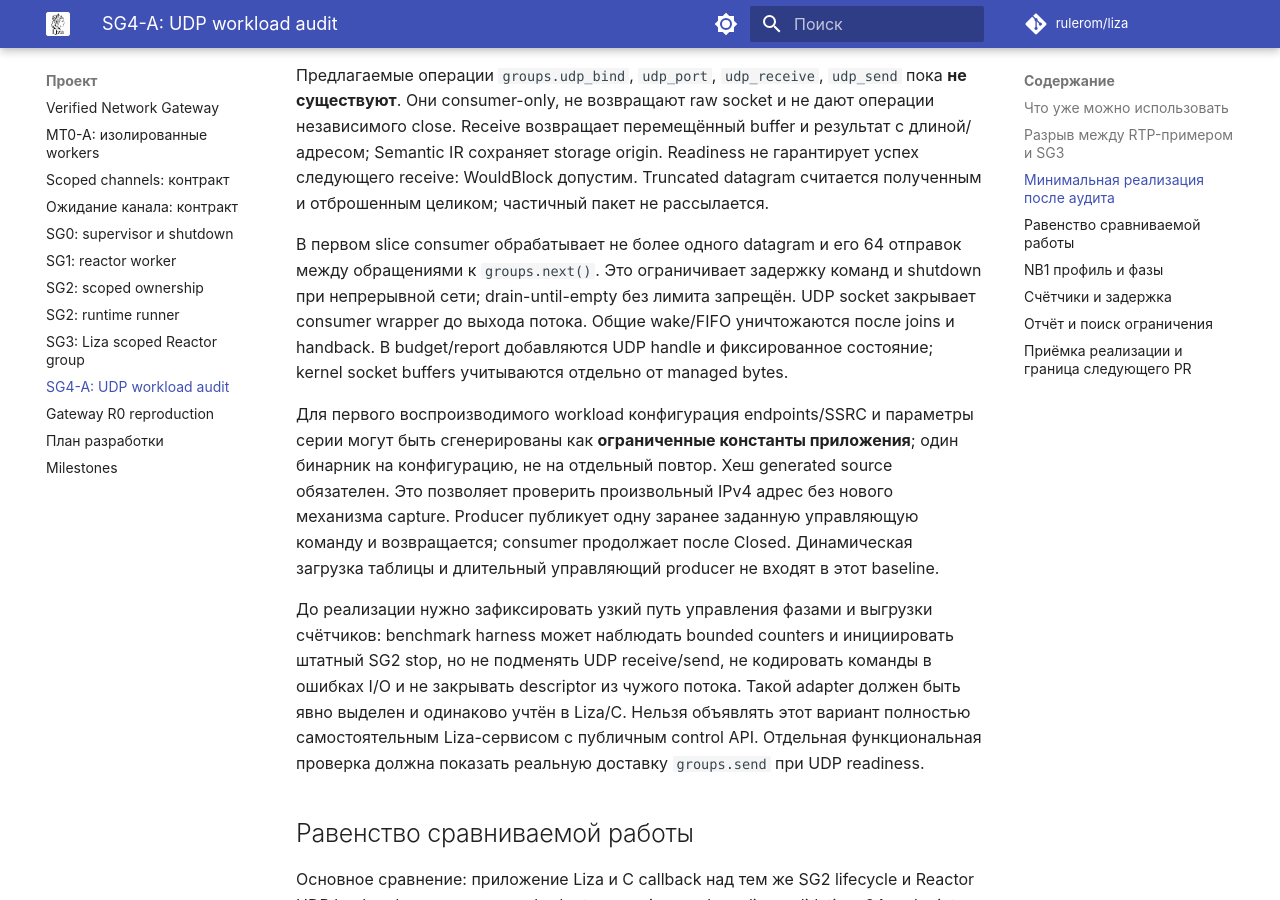
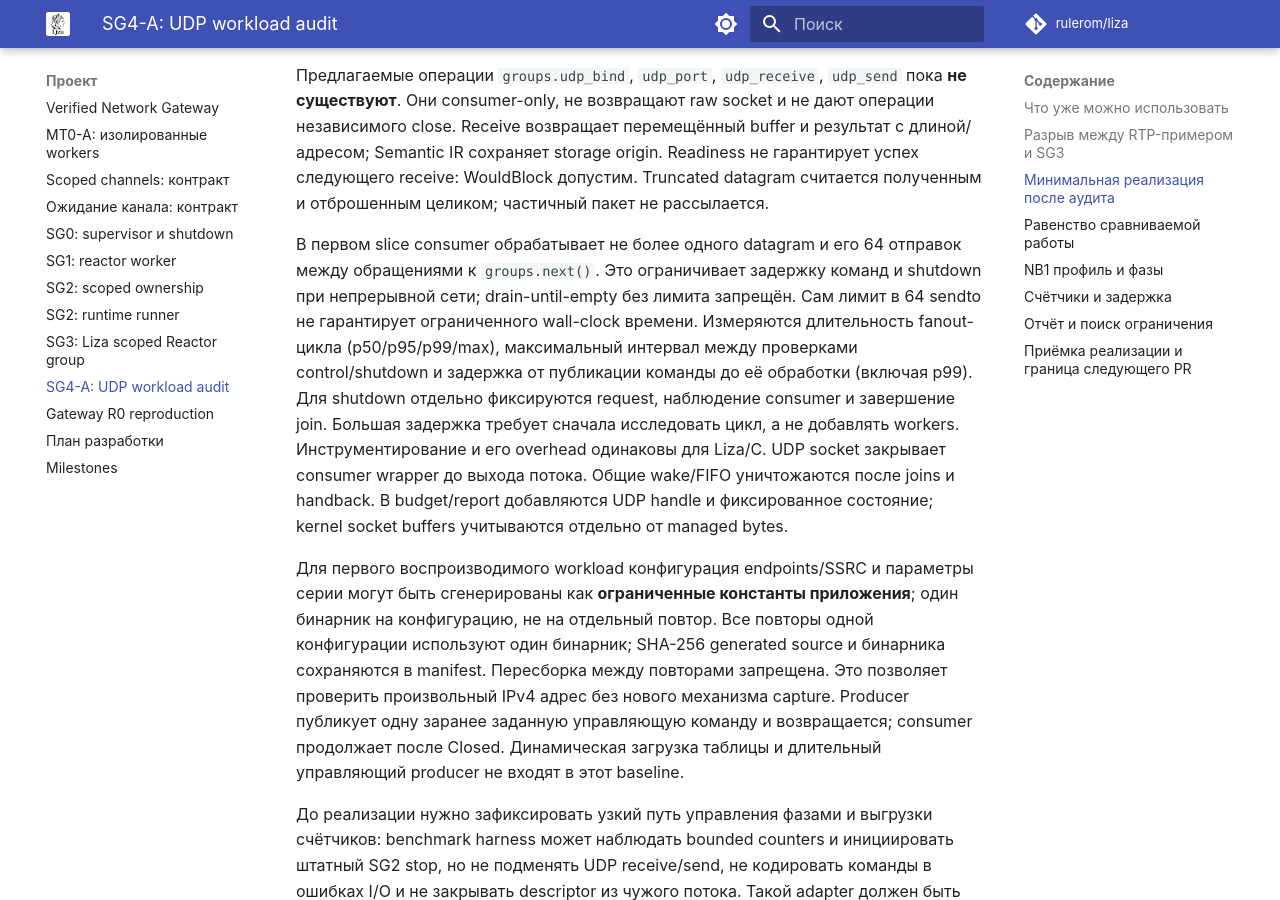
Before and after one commit to rulerom/liza, an MkDocs documentation site: the page built from docs/sg4-a-udp-baseline.md, in a window 1280 px wide and 900 px high, scrolled down 2107 px. Built offline with MkDocs 1.6.1 and Material for MkDocs 9.7.7, drawn with Linux system fonts in a browser that asks for light colours; comment, search, counter and statistics services are not loaded; some of the changed text lies outside the part shown.

Commit message:
docs: clarify SG4 readiness timing and implementation stages

```diff
--- a/docs/sg4-a-udp-baseline.md
+++ b/docs/sg4-a-udp-baseline.md
@@ -72,14 +72,22 @@
 
 В первом slice consumer обрабатывает не более одного datagram и его 64 отправок
 между обращениями к `groups.next()`. Это ограничивает задержку команд и shutdown
-при непрерывной сети; drain-until-empty без лимита запрещён. UDP socket закрывает
+при непрерывной сети; drain-until-empty без лимита запрещён. Сам лимит в 64 sendto
+не гарантирует ограниченного wall-clock времени. Измеряются длительность
+fanout-цикла (p50/p95/p99/max), максимальный интервал между проверками control/shutdown
+и задержка от публикации команды до её обработки (включая p99).
+Для shutdown отдельно фиксируются request, наблюдение consumer и завершение join.
+Большая задержка требует сначала исследовать цикл, а не добавлять workers.
+Инструментирование и его overhead одинаковы для Liza/C. UDP socket закрывает
 consumer wrapper до выхода потока. Общие wake/FIFO уничтожаются после joins и
 handback. В budget/report добавляются UDP handle и фиксированное состояние;
 kernel socket buffers учитываются отдельно от managed bytes.
 
 Для первого воспроизводимого workload конфигурация endpoints/SSRC и параметры
 серии могут быть сгенерированы как **ограниченные константы приложения**; один
-бинарник на конфигурацию, не на отдельный повтор. Хеш generated source обязателен.
+бинарник на конфигурацию, не на отдельный повтор. Все повторы одной конфигурации
+используют один бинарник; SHA-256 generated source и бинарника сохраняются
+в manifest. Пересборка между повторами запрещена.
 Это позволяет проверить произвольный IPv4 адрес без нового механизма capture.
 Producer публикует одну заранее заданную управляющую команду и возвращается;
 consumer продолжает после Closed. Динамическая загрузка таблицы и длительный
@@ -126,6 +134,11 @@
 В длительных сериях collector обязан использовать полный ordinal, а не только
 16-bit RTP sequence. Каждый запуск имеет отдельную идентичность в артефактах;
 старые datagrams не должны попадать в следующий запуск.
+
+Readiness acknowledgement публикуется только после успешного создания и bind UDP
+endpoint, его включения в wait set и готовности consumer обслуживать вход.
+Запуск процесса сам по себе не является Ready. Warmup начинается только после
+этого подтверждения; startup failure завершает серию без измерения throughput.
 
 Фазы: setup → readiness acknowledgement → warmup в тех же процессах → подтверждённый
 reset счётчиков/новый диапазон sequence → 5 s подачи → 0.5 s fanout drain →
@@ -208,8 +221,15 @@
 в consumer; joins/handback до shared destroy; compile-reject ролей и lifetime.
 На Windows проверяются те же ownership и datagram semantics, а не performance threshold.
 
-Audit PR завершён этим контрактом и навигацией. Следующий implementation PR
-реализует один UDP consumer, явный harness boundary, эквивалентный C callback и
-воспроизводимый отчёт. Отсутствующие Linux/macOS измерения нельзя заменять CI
+Audit PR завершён этим контрактом и навигацией. Реализация разделена на два PR:
+
+| Этап | Изменение | Приёмка |
+| --- | --- | --- |
+| SG4-A1 | Consumer-owned UDP endpoint в Reactor/SG3, consumer-only API и buffer origin | Linux/macOS/Windows: ownership, truncation, readiness, команды и shutdown; без benchmark features |
+| SG4-A2 | RTP fanout Liza/C, ограниченный harness, generated config и отчёт | Counters, latency, CPU/RSS, fanout/control timing, одинаковые бинарники повторов и lifecycle |
+
+A2 использует проверенную семантику A1. Если измерения выявят ошибку runtime,
+исправление и регрессионная проверка должны быть явно выделены, а не скрыты
+в изменении benchmark. Отсутствующие Linux/macOS измерения нельзя заменять CI
 smoke-test или выдуманными данными. SG4-B (1/2/4/8 владельцев, dispatcher,
 payload transfer и backpressure) остаётся без выбранной архитектуры до SG4-A.
```
